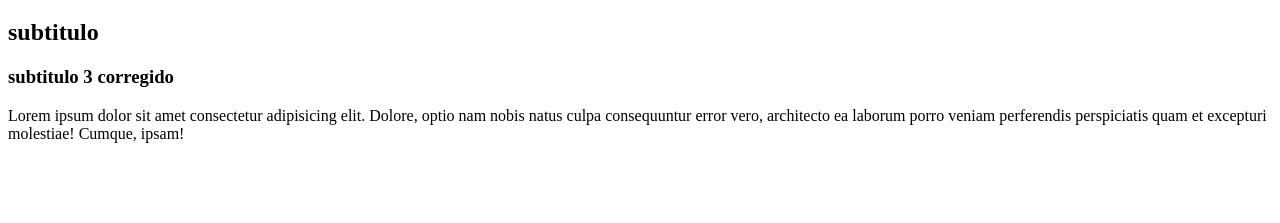
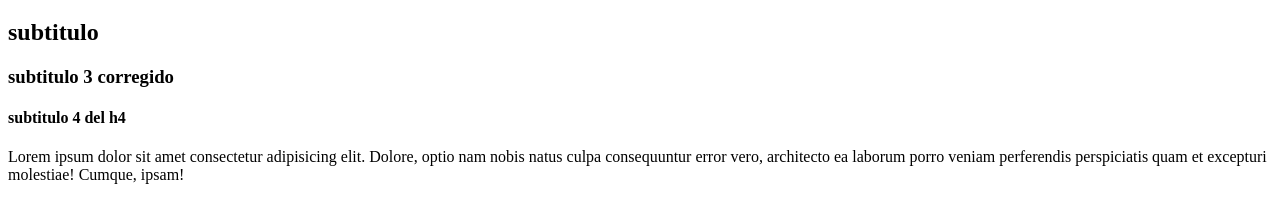
Before and after one commit to Emilio592/bases-git, a plain HTML site: page index.html in a window 1280 px wide. Shown: the part 61-284 px from the top of the page. Drawn offline with Linux system fonts and the light colour scheme.

Commit message:
añadiendo subtitulo 4

```diff
--- a/index.html
+++ b/index.html
@@ -10,6 +10,7 @@
     <h1>Hola Mundo</h1>
     <h2>subtitulo</h2>
     <h3>subtitulo 3 corregido</h3>
+    <h4>subtitulo 4 del h4</h4>
     <p>Lorem ipsum dolor sit amet consectetur adipisicing elit. Dolore, optio nam nobis natus culpa consequuntur error vero, architecto ea laborum porro veniam perferendis perspiciatis quam et excepturi molestiae! Cumque, ipsam!</p>
 
 </body>
```
